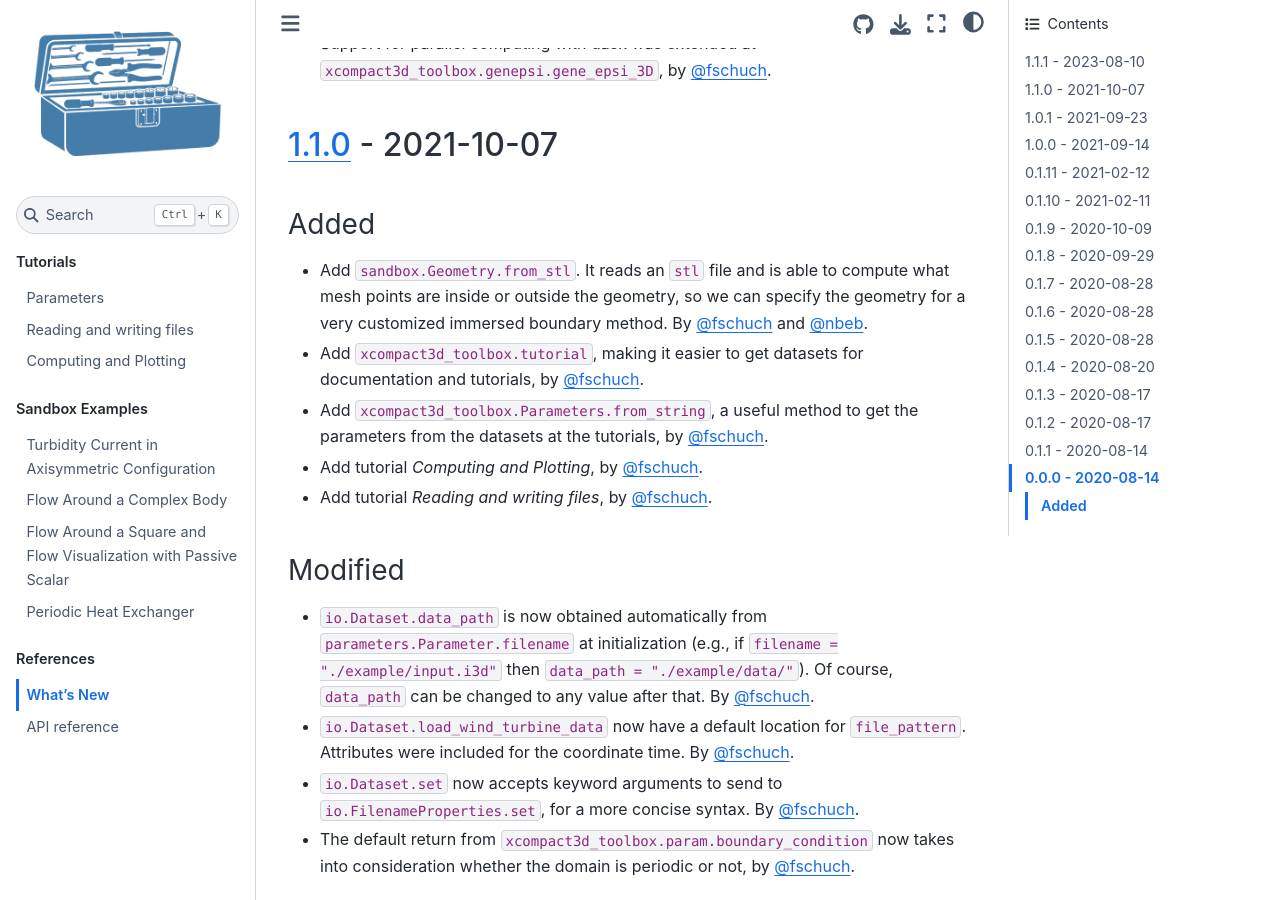
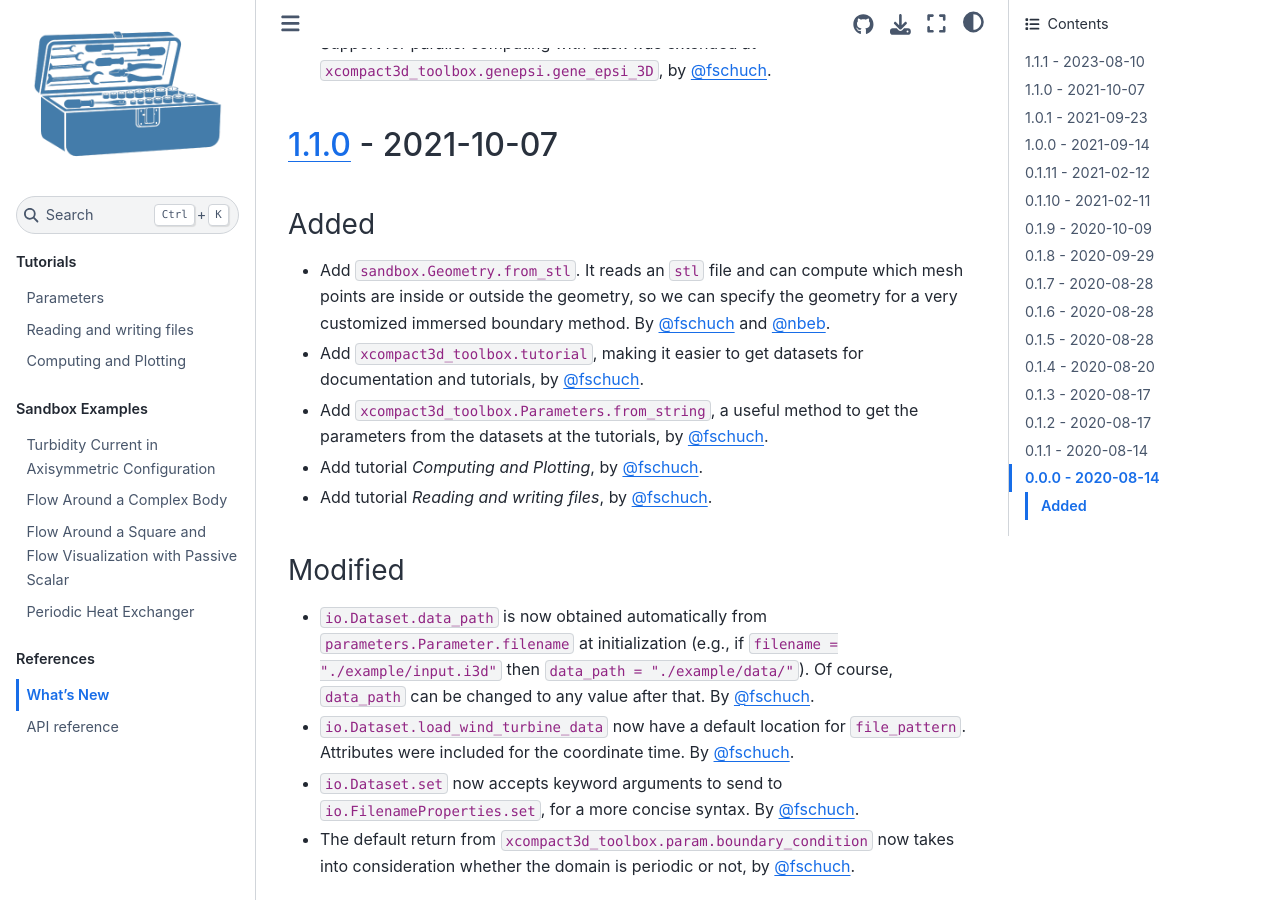
Before and after one commit to fschuch/xcompact3d_toolbox, a Jupyter Book: the page built from docs/news.md, in a window 1280 px wide and 900 px high, scrolled down 548 px. Built offline with Jupyter Book 1.0.4 settings and Sphinx 7.4.7 and the Sphinx Book theme 1.1.4, drawn with Linux system fonts in a browser that asks for light colours.

Commit message:
Update docs/news.md
Co-authored-by: coderabbitai[bot] <136622811+coderabbitai[bot]@users.noreply.github.com>

```diff
--- a/docs/news.md
+++ b/docs/news.md
@@ -27,7 +27,7 @@ The changes for the upcoming release can be found in [changelog.d](https://githu
 
 ### Added
 
-- Add `sandbox.Geometry.from_stl`. It reads an `stl` file and is able to compute what mesh points are inside or outside the geometry, so we can specify the geometry for a very customized immersed boundary method. By [@fschuch](https://github.com/fschuch) and [@nbeb](https://github.com/nbeb).
+- Add `sandbox.Geometry.from_stl`. It reads an `stl` file and can compute which mesh points are inside or outside the geometry, so we can specify the geometry for a very customized immersed boundary method. By [@fschuch](https://github.com/fschuch) and [@nbeb](https://github.com/nbeb).
 - Add `xcompact3d_toolbox.tutorial`, making it easier to get datasets for documentation and tutorials, by [@fschuch](https://github.com/fschuch).
 - Add `xcompact3d_toolbox.Parameters.from_string`, a useful method to get the parameters from the datasets at the tutorials, by [@fschuch](https://github.com/fschuch).
 - Add tutorial *Computing and Plotting*, by [@fschuch](https://github.com/fschuch).
```
